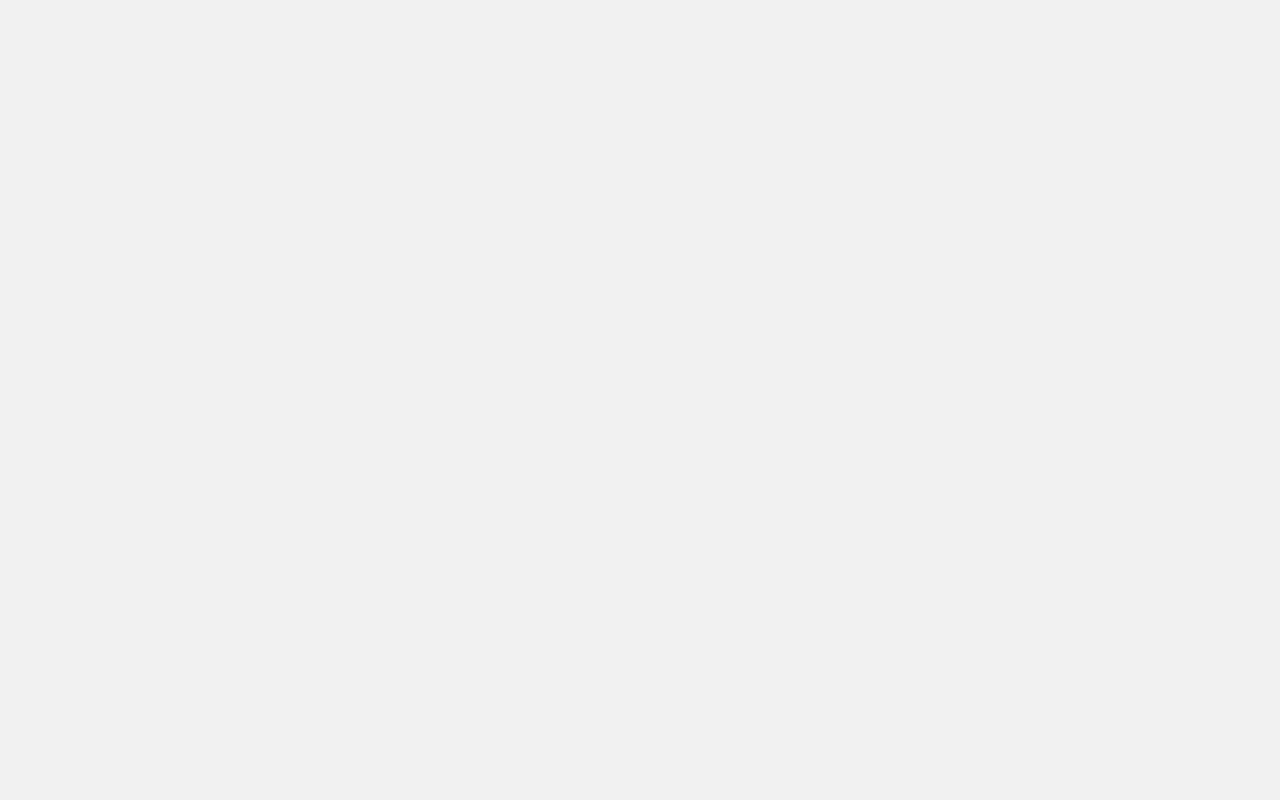
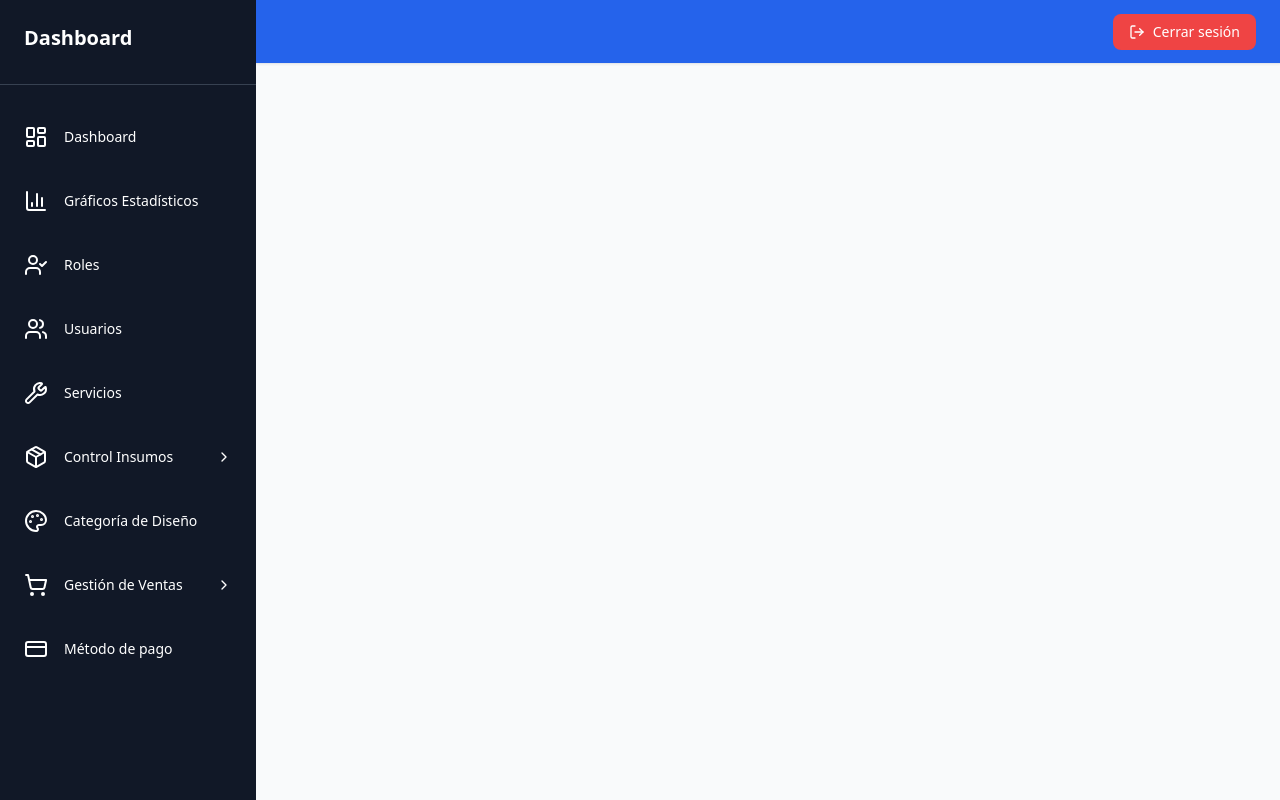
Before and after one commit to SebastianRestrepo22/PublicidadDAS, a React (Vite) app: page /dashboard in a window 1280 px wide. Built offline with nearby package versions, Linux system fonts and the light colour scheme.

Commit message:
Cuarto  cambio

```diff
--- a/package.json
+++ b/package.json
@@ -11,6 +11,7 @@
     "preview": "vite preview"
   },
   "dependencies": {
+    "lucide-react": "^0.542.0",
     "react": "^19.1.1",
     "react-dom": "^19.1.1",
     "react-router-dom": "^7.8.2"
--- a/src/features/dashboard/components/dashboardLayout.jsx
+++ b/src/features/dashboard/components/dashboardLayout.jsx
@@ -1,5 +1,7 @@
 import { Sidebar } from "./sidebar"
-import { Navbar } from "./navbar"
+import { Outlet } from "react-router-dom"
+import { Navbar2 } from "./navbar2"
+
 
 
 export function DashboardLayout({ children }) {
@@ -7,8 +9,11 @@ export function DashboardLayout({ children }) {
     <div className="flex h-screen bg-gray-50">
       <Sidebar />
       <div className="flex-1 flex flex-col">
-        <Navbar />
-        <main className="flex-1 p-6 overflow-auto">{children}</main>
+        <Navbar2/>
+        <main className="flex-1 p-6 overflow-auto">
+          <Outlet/>
+        </main>
+
       </div>
     </div>
   )
--- a/src/features/dashboard/components/navbar2.jsx
+++ b/src/features/dashboard/components/navbar2.jsx
@@ -7,7 +7,7 @@ export function Navbar2() {
   }
 
   return (
-    <nav className="h-16 bg-white border-b border-gray-200 flex items-center justify-end px-6 shadow-sm">
+    <nav className="h-16 bg-blue-600 border-b border-gray-200 flex items-center justify-end px-6 shadow-sm">
       <button
         onClick={handleLogout}
         className="flex items-center gap-2 px-4 py-2 bg-red-500 hover:bg-red-600 text-white rounded-lg transition-colors duration-200 text-sm font-medium"
--- a/src/features/dashboard/components/sidebar.jsx
+++ b/src/features/dashboard/components/sidebar.jsx
@@ -1,5 +1,5 @@
 import { useState } from "react";
-import Link from "next/link";
+import { Link } from "react-router-dom";
 import {
   LayoutDashboard,
   BarChart3,
@@ -15,34 +15,34 @@ import {
 } from "lucide-react";
 
 const menuItems = [
-  { icon: LayoutDashboard, label: "Dashboard", href: "/dashboard" },
-  { icon: BarChart3, label: "Gráficos Estadísticos", href: "/graficos" },
-  { icon: UserCheck, label: "Roles", href: "/roles" },
-  { icon: Users, label: "Usuarios", href: "/usuarios" },
-  { icon: Wrench, label: "Servicios", href: "/servicios" },
+  { icon: LayoutDashboard, label: "Dashboard", to: "/dashboard" },
+  { icon: BarChart3, label: "Gráficos Estadísticos", to: "/graficos" },
+  { icon: UserCheck, label: "Roles", to: "/roles" },
+  { icon: Users, label: "Usuarios", to: "/usuarios" },
+  { icon: Wrench, label: "Servicios", to: "/servicios" },
   {
     icon: Package,
     label: "Control Insumos",
-    href: "/inventario",
+    to: "/inventario",
     hasSubmenu: true,
     submenu: [
-      { label: "Proveedores", href: "/inventario/proveedores" },
-      { label: "Pedidos", href: "/inventario/pedidos" },
-      { label: "Insumos", href: "/inventario/insumos" },
+      { label: "Proveedores", to: "/inventario/proveedores" },
+      { label: "Pedidos", to: "/inventario/pedidos" },
+      { label: "Insumos", to: "/inventario/insumos" },
     ],
   },
-  { icon: Palette, label: "Categoría de Diseño", href: "/categoria-de-diseño" },
+  { icon: Palette, label: "Categoría de Diseño", to: "/categoria-de-diseño" },
   {
     icon: ShoppingCart,
     label: "Gestión de Ventas",
-    href: "/ventas",
+    to: "/ventas",
     hasSubmenu: true,
     submenu: [
-      { label: "Ventas", href: "/ventas" },
-      { label: "Estados de Ventas", href: "/ventas/estados" },
+      { label: "Ventas", to: "/ventas" },
+      { label: "Estados de Ventas", to: "/ventas/estados" },
     ],
   },
-  { icon: CreditCard, label: "Método de pago", href: "/pagos" },
+  { icon: CreditCard, label: "Método de pago", to: "/pagos" },
 ];
 
 export const Sidebar = () => {
@@ -75,7 +75,7 @@ export const Sidebar = () => {
               >
                 {!item.hasSubmenu ? (
                   <Link
-                    href={item.href}
+                    href={item.to}
                     className="flex items-center gap-4 flex-1"
                   >
                     <item.icon className="w-6 h-6 group-hover:scale-110 transition-transform duration-200" />
--- a/src/routes/routes.jsx
+++ b/src/routes/routes.jsx
@@ -4,12 +4,12 @@ import { NuestrosProductos } from "../features/landing/nuestrosproductos/nuestro
 import { QuienesSomos } from "../features/landing/quienessomos/quienesSomos"
 import { Register } from "../features/landing/register/register"
 import { Login } from "../features/landing/login/login"
-import { Dashboard } from "../features/dashboard/dashboard"
 import { Insumos } from "../features/dashboard/constrolinsumos/insumos/insumos"
 import { ProductoServicios } from "../features/dashboard/servicios/productoServicios"
 import { Proveedores } from "../features/dashboard/constrolinsumos/proveedores/proveedores"
 import { Ventas } from "../features/dashboard/gestionventas/ventas/ventas"
 import { EstadosVentas } from "../features/dashboard/gestionventas/estadosventas/estadosVentas"
+import { DashboardLayout } from "../features/dashboard/components/dashboardLayout"
 
 export const Routers = () => {
     return(
@@ -21,7 +21,7 @@ export const Routers = () => {
                 <Route path="/register" element={<Register/>}/>
                 <Route path="/login" element={<Login/>}/>
 
-                <Route path="/dashboard" element={<Dashboard/>}>
+                <Route path="/dashboard" element={<DashboardLayout/>}>
                     <Route path="insumos" element={<Insumos/>}/>
                     <Route path="productoServicio" element={<ProductoServicios/>}/>
                     <Route path="proveedores" element={<Proveedores/>}/>
```
Also changed, not shown: 1 other file (tests, documents, lock files or other folders).
